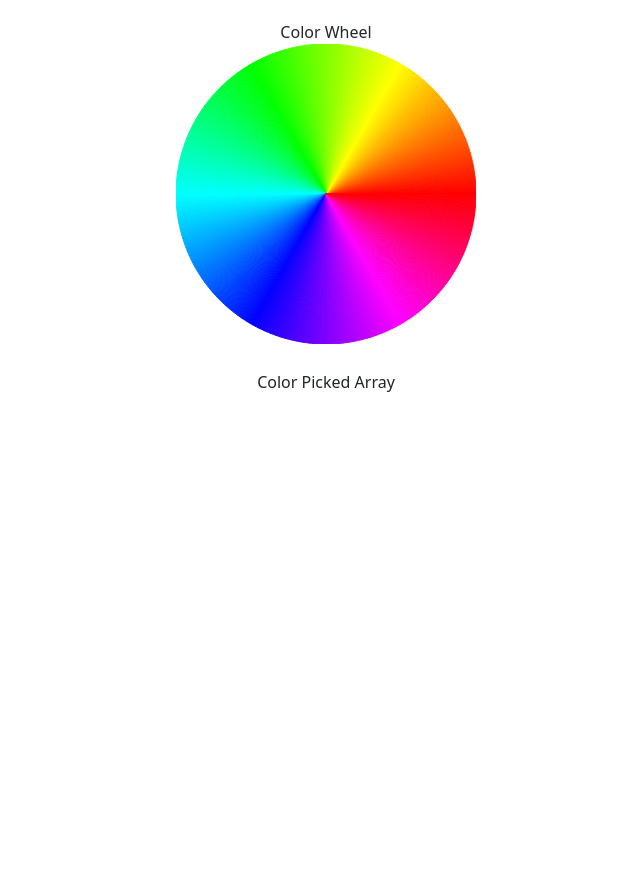
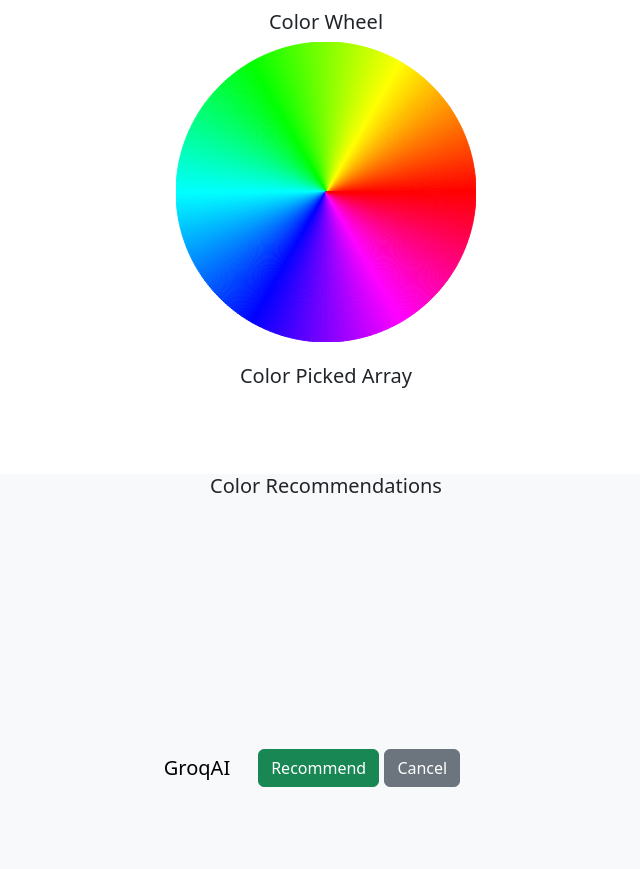
Before and after one commit to chingu-voyages/v49-tier1-team-06, a plain HTML site: page index.html in a window 1280 px wide. Shown: the whole page, without its empty margins (314-954 px from the left). Before the commit the page ends 800 px from the top, so only its background shows below. Drawn offline with nearby package versions, Linux system fonts and the light colour scheme.

Commit message:
updated color wheel project, index, main and style files. Added Buttons for recommendations sections.

```diff
--- a/index.html
+++ b/index.html
@@ -25,8 +25,9 @@
 </head>
 
 <body>
+    <!-- Color Wheel container -->
     <div class="container-fluid text-center" id="colorWheel">
-        Color Wheel
+        <h5>Color Wheel</h5>
         <div id="colorWheel-container" class="container-fluid hsl-container"></div>
         <div id="sample-container" class="sample-container">
             <p class="text">
@@ -36,11 +37,32 @@
             <div id="sample" class="sample"></div>
         </div>
     </div>
+
+    <!-- Colors Picked container -->
     <div class="container-fluid text-center" id="colorArray">
-        Color Picked Array
+        <h5>Color Picked Array</h5>
         <div class="d-flex align-items-start justify-content-center" id="color-array">
         </div>
     </div>
+
+    <!-- Recommendations container -->
+    <div class="container-fluid text-center bg-body-tertiary" id="colorRecommendation">
+        <h5>Color Recommendations</h5>
+    </div>
+
+    <!-- Buttons containers -->
+    <div class="container-fluid text-center fixed-bottom" id="buttonsMenu">
+        <nav class="navbar bg-body-tertiary justify-content-center">
+            <span class="navbar-brand mb-0 h1">GroqAI</span>
+            <span class="navbar-brand mb-0 h1">
+                <form class="container-fluid">
+                    <button class="btn btn-success" type="button" id="recommendButton">Recommend</button>
+                    <button class="btn btn-secondary" type="button" id="cancelButton">Cancel</button>
+                </form>
+            </span>
+        </nav>
+    </div>
+
 </body>
 
 </html>
--- a/main.js
+++ b/main.js
@@ -13,7 +13,7 @@ colorArray.addEventListener('click', (el) => {
   console.log(colors);
 });
 
-//colorWheel Container
+//ColorWheel Container
 let parent = document.getElementById("colorWheel-container");
 
 createHslPicker(
@@ -23,17 +23,10 @@ createHslPicker(
       text = document.getElementById("hsl-values");
 
     sample.style.background = `hsl(${h}, ${s}%, ${l}%)`;
-    //text.innerHTML = `Hue: <b>${h}</b>, Saturation: <b>${s}</b>%, Lightness: <b>${l}</b>%`;
   },
   50
 );
 
-/*
-  Main function, creates the HSL picker inside a parent that you provide (such as a div).
-  As the user picks different HSL values, you are notified via the callback.
-  The HSL values are provided as arguments, and you can use them to update other parts of your UI.
-  You can also pass an initial hue, via the thrid argument.
-*/
 function createHslPicker(parent, callback, initialHue = 50) {
   parent.innerHTML = getHtml();
 
@@ -41,7 +34,6 @@ function createHslPicker(parent, callback, initialHue = 50) {
     hsl = [initialHue, 100, 50];
 
   drawColorWheel();
-  //onHslChanged();
 
   let xCircle = canvas.width / 2,
     yCircle = canvas.height / 2,
@@ -61,7 +53,7 @@ function createHslPicker(parent, callback, initialHue = 50) {
 
     let dist = Math.sqrt(
       Math.pow(ev.offsetX - xCircle, 2) + Math.pow(ev.offsetY - yCircle, 2)
-    );
+    )
 
     if (radius < dist) {
       return;
@@ -110,7 +102,7 @@ function createHslPicker(parent, callback, initialHue = 50) {
         .padStart(2, "0"); // convert to Hex and prefix "0" if needed
     };
     return `#${f(0)}${f(8)}${f(4)}`;
-  }
+  };
 
   function genColorCube(hex) {
     const newCard = document.createElement("div");
@@ -129,21 +121,17 @@ function createHslPicker(parent, callback, initialHue = 50) {
 
     for (let i = 0; i < 360; i++) {
       let color = `hsl(${i}, ${s}%, ${l}%)`;
-
       ctx.beginPath();
-
       ctx.moveTo(x, y);
       ctx.arc(x, y, radius, (-(i + 1) * Math.PI) / 180, (-i * Math.PI) / 180);
       ctx.lineTo(x, y);
       ctx.closePath();
-
       ctx.fillStyle = color;
       ctx.strokeStyle = color;
-
       ctx.fill();
       ctx.stroke();
-    }
-  }
+    };
+  };
 
   function getHtml() {
     return `<div>
@@ -159,5 +147,15 @@ function createHslPicker(parent, callback, initialHue = 50) {
                     <input id="rg-lightness" style="display: none;">
                 </div>
     </div>`;
-  }
-}
+  };
+};
+
+const recommendButton = document.querySelector('#recommendButton');
+recommendButton.addEventListener('click', () => {
+  console.log('Recommend button clicked')
+});
+
+const cancelButton = document.querySelector('#cancelButton');
+cancelButton.addEventListener('click', () => {
+  console.log('Cancel button clicked')
+});
--- a/style.css
+++ b/style.css
@@ -1,8 +1,4 @@
-.container{
-    background-color: bisque;
-    height: 100px;
-    width: auto auto;
-}
+
 .colorCard{
     height: 50px;
     width: 50px;
@@ -11,10 +7,14 @@
 #colorWheel{
     height: auto;
     width: auto auto;
-    margin-top: 20px;
-    margin-bottom: 20px;
+    margin-top: 10px;
+    margin-bottom: 10px;
 }
 #colorArray{
-    margin-top: 20px;
-    margin-bottom: 20px;
+    height: 100px;
+    margin-top: 10px;
+    margin-bottom: 10px;
 }
+#colorRecommendation{
+    height:395px;
+}
```
